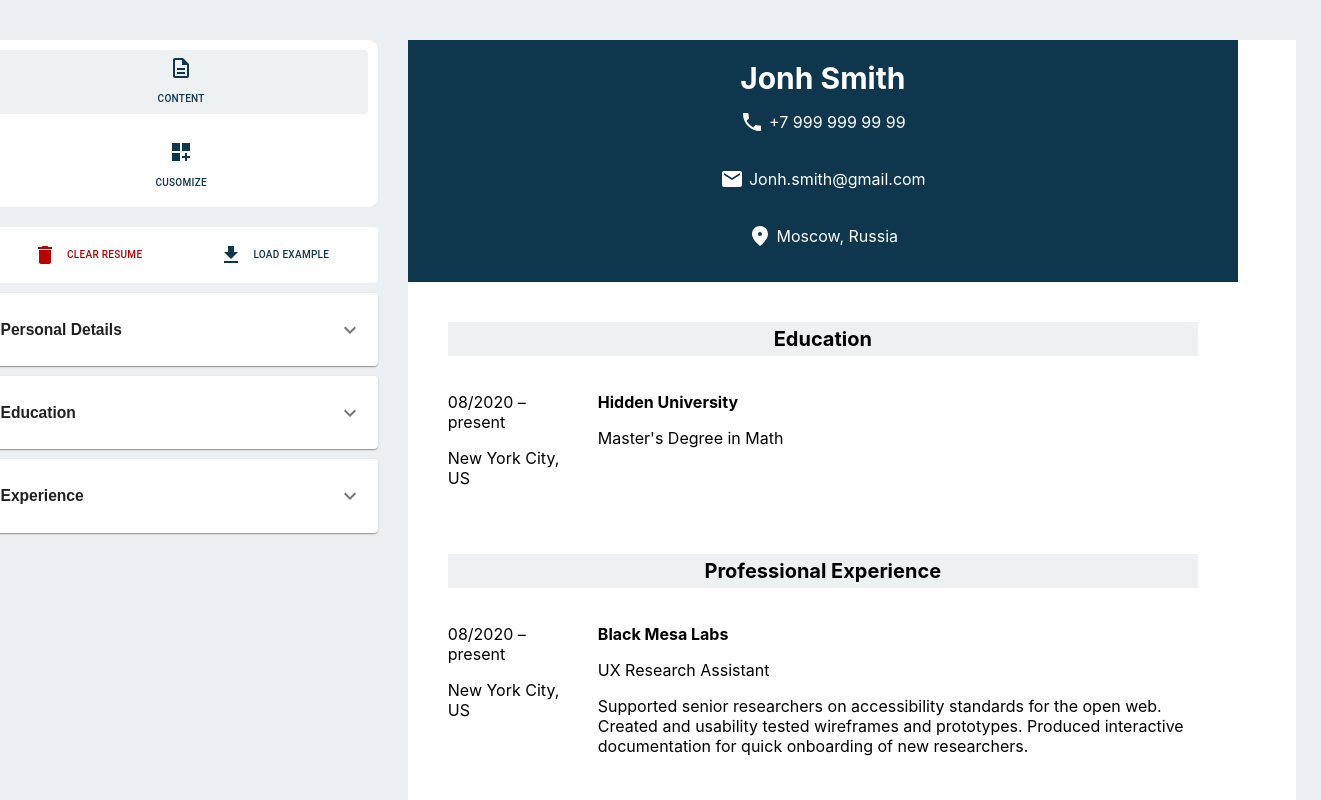
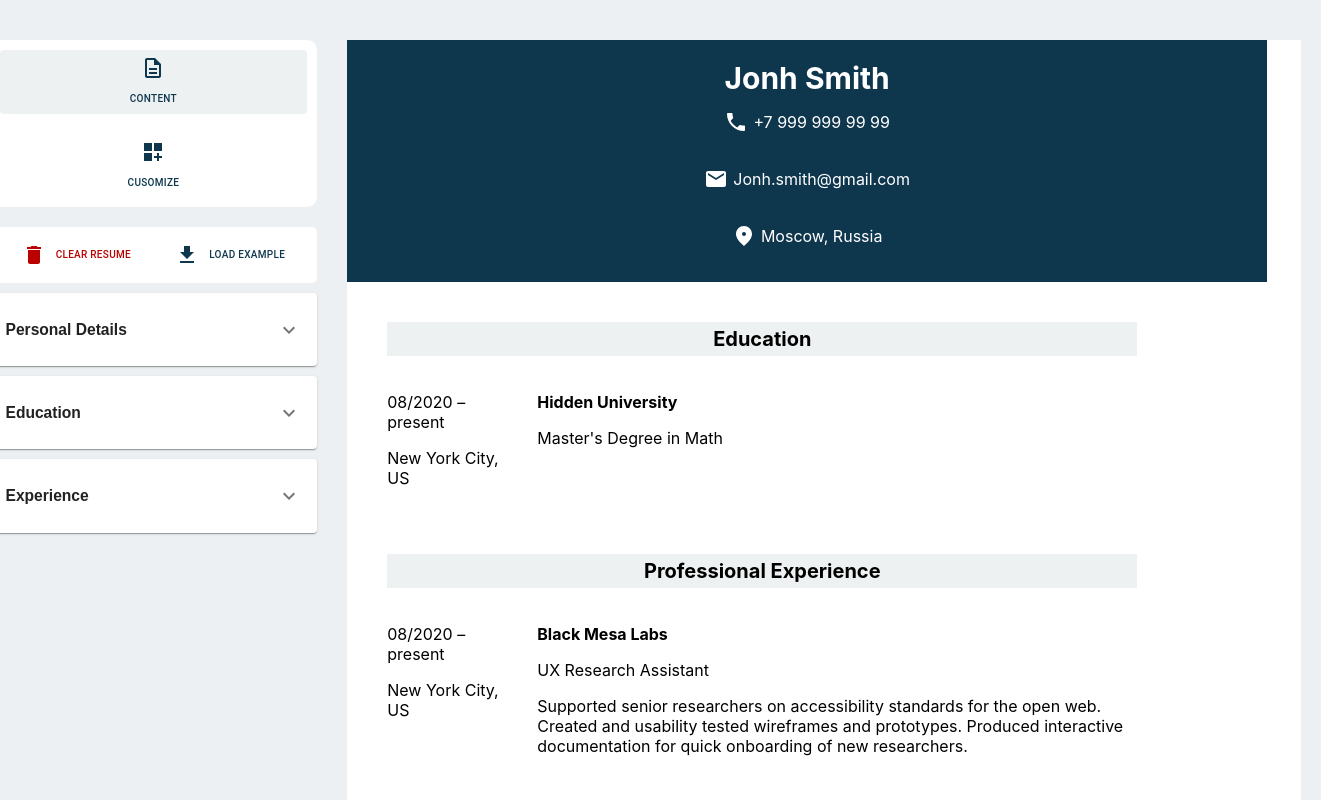
Before and after one commit to Shilllo/CV-Application, a React (Create React App) app: page / in a window 1280 px wide. Shown: the top 800 px of the page, 1321 px wide, since content can reach past the window. Built offline with nearby package versions, Linux system fonts and the light colour scheme.

Commit message:
Fix bug with styles

```diff
--- a/src/App.css
+++ b/src/App.css
@@ -209,9 +209,17 @@ html {
   width: 130px;
 }
 @media (max-width: 1501px) {
+  .App-main {
+    padding-left: 30px;
+    padding-right: 20px;
+  }
   .edit-side {
     flex-direction: column;
-    width: 30%;
+    width: 25%;
+  }
+
+  .resume-header {
+    width: 106%;
   }
 
   .resume-header > .contacts {
```
